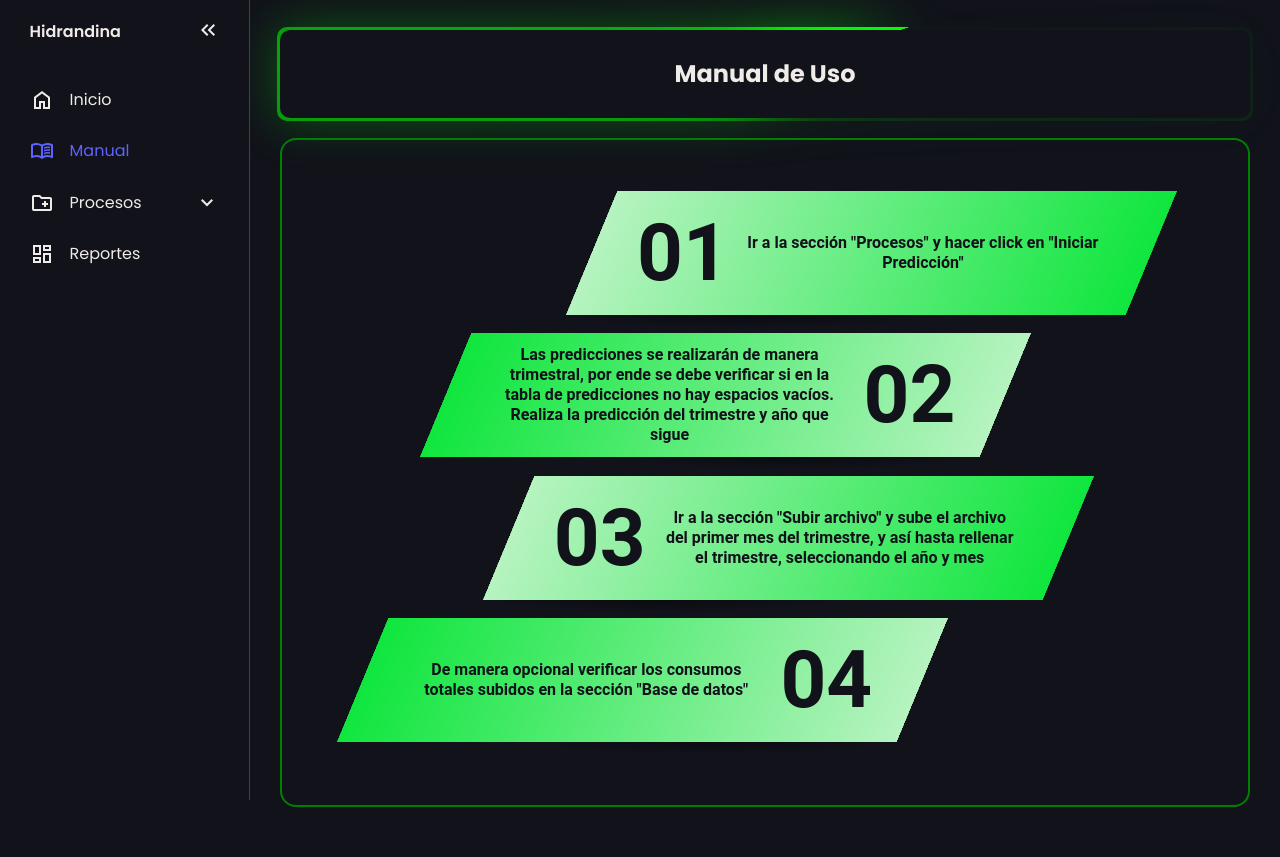
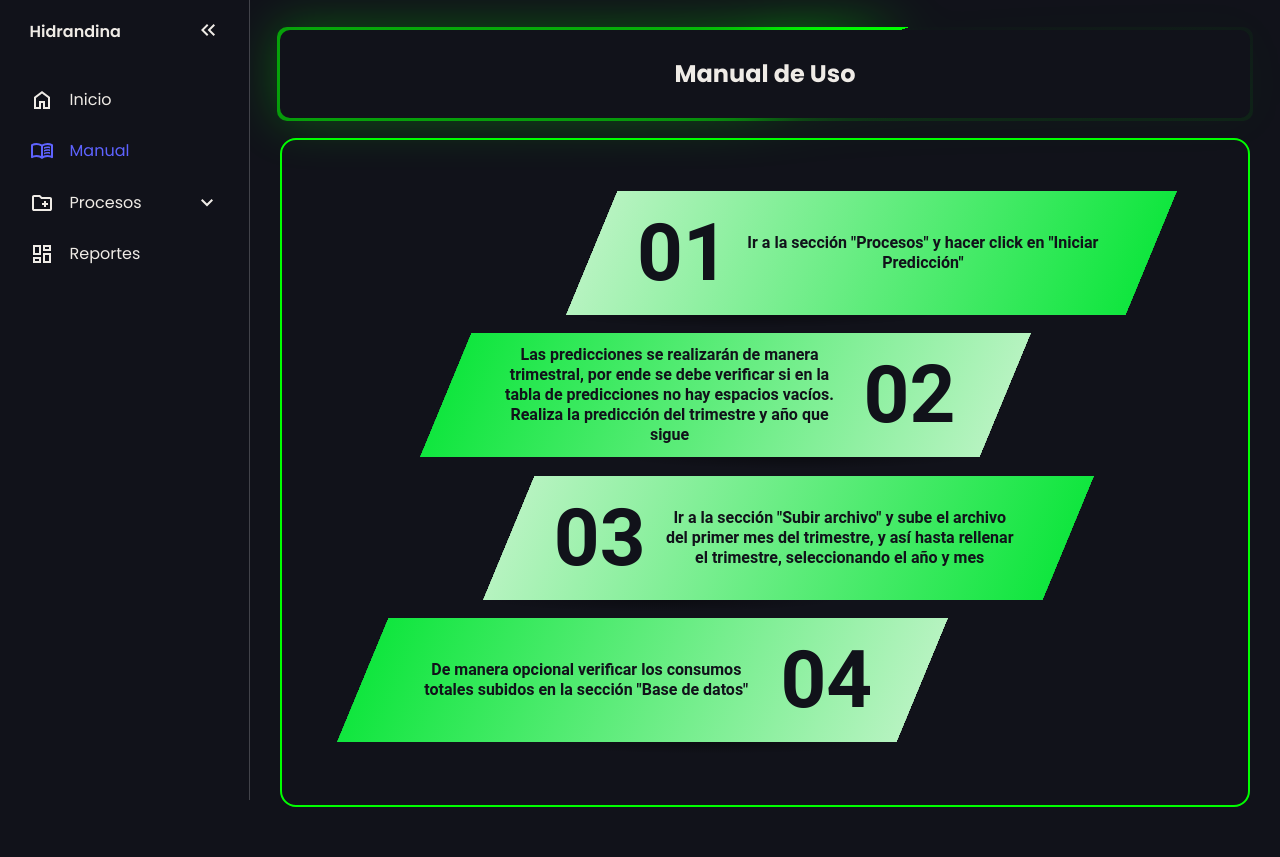
Before and after one commit to JuanChuTri123/PROYECTO_FINAL2, a Flask app: page /manual in a window 1280 px wide. Run offline with Flask 3, Linux system fonts and the light colour scheme.

Commit message:
Update estilos.css

```diff
--- a/static/css/estilos.css
+++ b/static/css/estilos.css
@@ -148,7 +148,7 @@ main p{
   --container-color: rgb(57, 57, 243);
 }
 .container.green{
-  --container-color: green;
+  --container-color: lime;
 }
 .container.orange{
   --container-color: orange;
```
